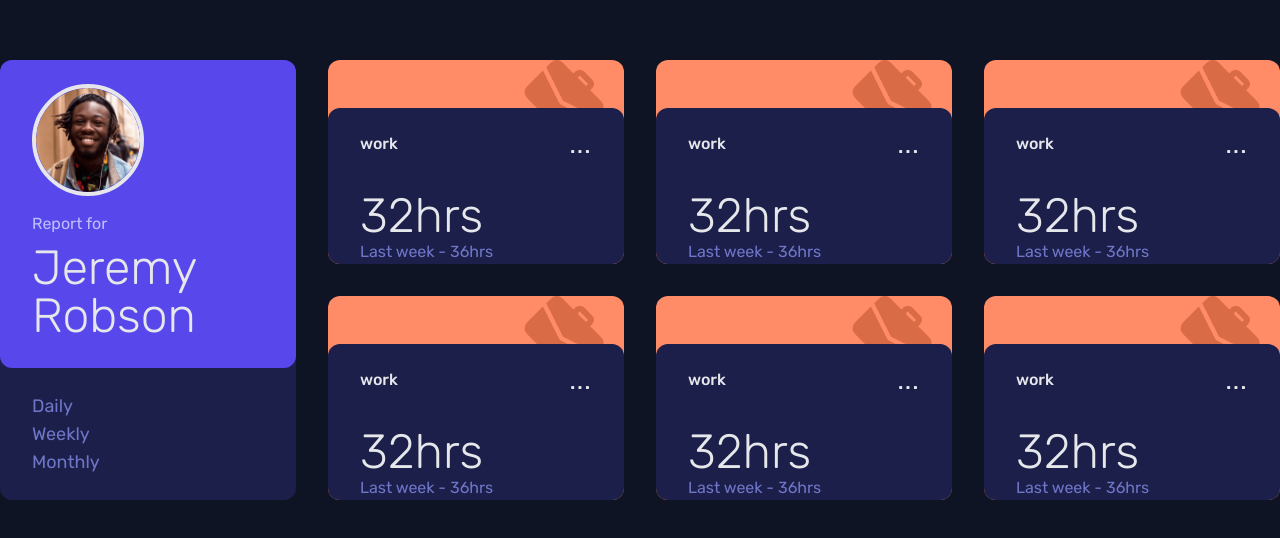
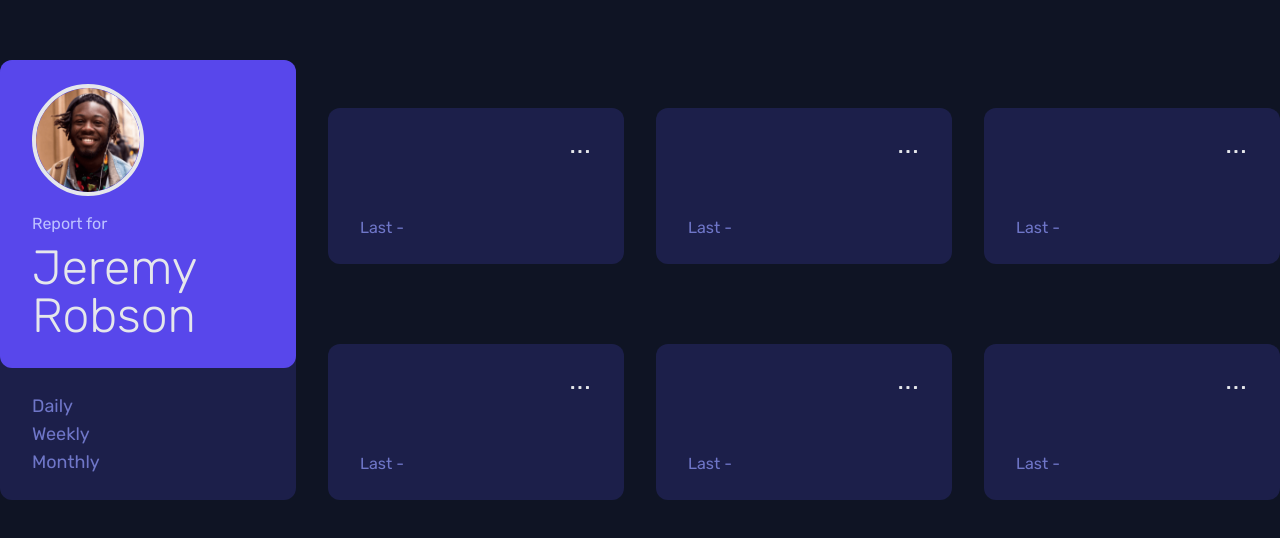
Before and after one commit to gracebir/time-tracker-design-challenging, a React (Vite) app: page / in a window 1280 px wide. Shown: the part 120-658 px from the top of the page. Built offline with nearby package versions, Linux system fonts and the light colour scheme.

Commit message:
adding prop

```diff
--- a/src/components/TimeCrak.jsx
+++ b/src/components/TimeCrak.jsx
@@ -1,24 +1,23 @@
 import React from 'react'
-import work from '../assets/images/icon-work.svg'
 
-const TimeCrak = ({ }) => {
+const TimeCrak = ({ icon, current, previous, title, timeFrame, bgColor }) => {
   return (
-    <div className={`rounded-xl w-full bg-work-color min-h-[20vh] relative col-span-1`}>
+    <div className={`rounded-xl w-full ${bgColor} min-h-[20vh] relative col-span-1`}>
       <div className='flex justify-end'>
-        <img src={work} className='h-20 mr-5 ' alt="" />
+        <img src={icon} className='h-20 mr-5' alt={title} />
       </div>
       <div className='bg-dark-blue flex flex-col justify-between hover:bg-desaturated-blue absolute bottom-0 px-8 py-6 right-0 rounded-xl z-50 left-0 top-12'>
         <div className='grid grid-cols-2 gap-0 lg:gap-8 w-full'>
-          <span className='font-medium'>work</span>
+          <span className='font-medium'>{title}</span>
           <div className='flex justify-end'>
             <span className='float-left font-medium text-xl tracking-widest'>...</span>
           </div>
-          <h3 className='text-3xl lg:text-5xl font-light'>32hrs</h3>
+          <h3 className='text-3xl lg:text-5xl font-light'>{current}</h3>
           <div className='flex justify-end items-center'>
-            <span className='block lg:hidden text-pale-blue'>Last week - 36hrs</span>
+            <span className='block lg:hidden text-pale-blue'>Last {timeFrame} - {previous}</span>
           </div>
         </div>
-        <span className='hidden lg:block text-desaturated-blue'>Last week - 36hrs</span>
+        <span className='hidden lg:block text-desaturated-blue'>Last {timeFrame} - {previous}</span>
       </div>
     </div>
   )
```
